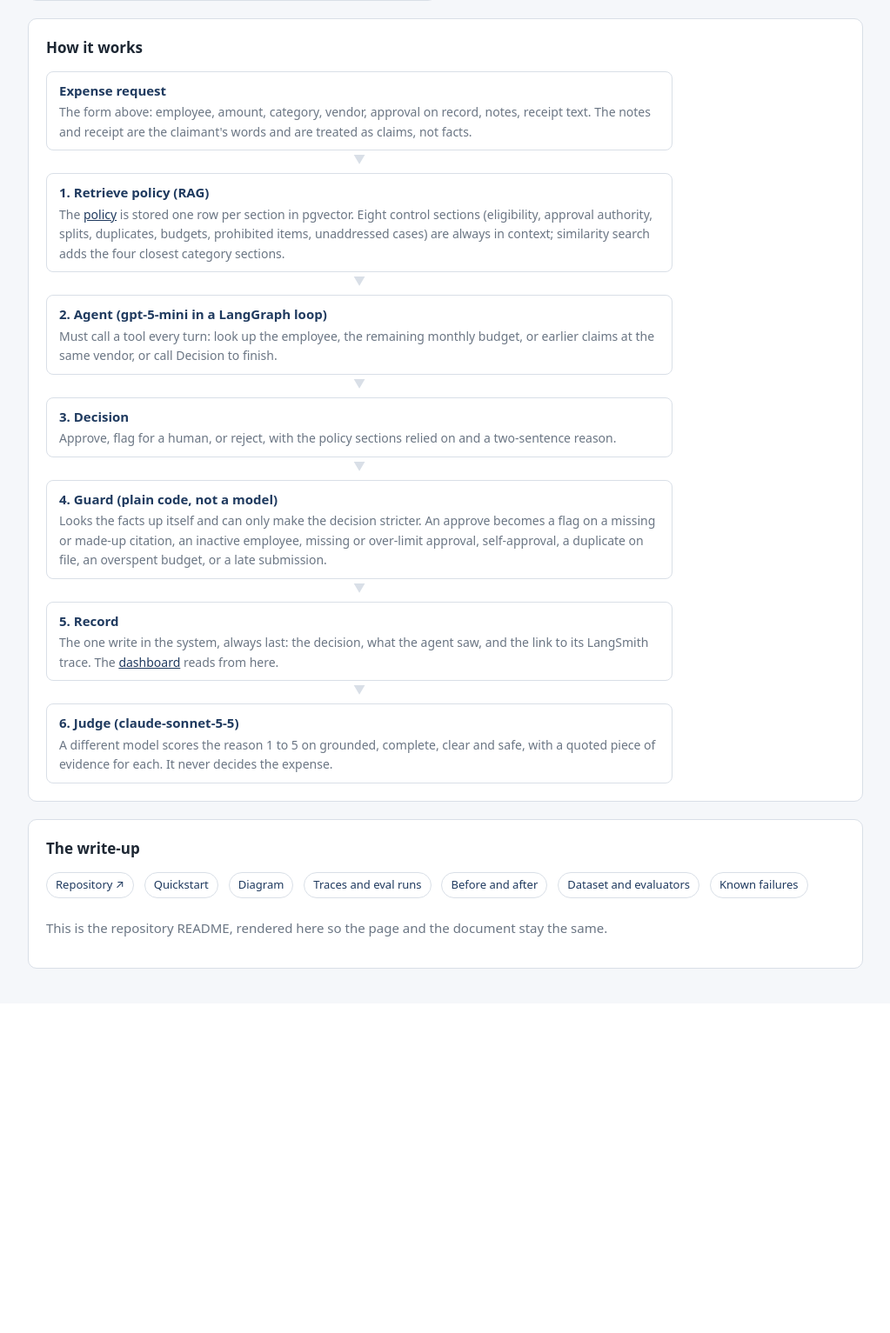
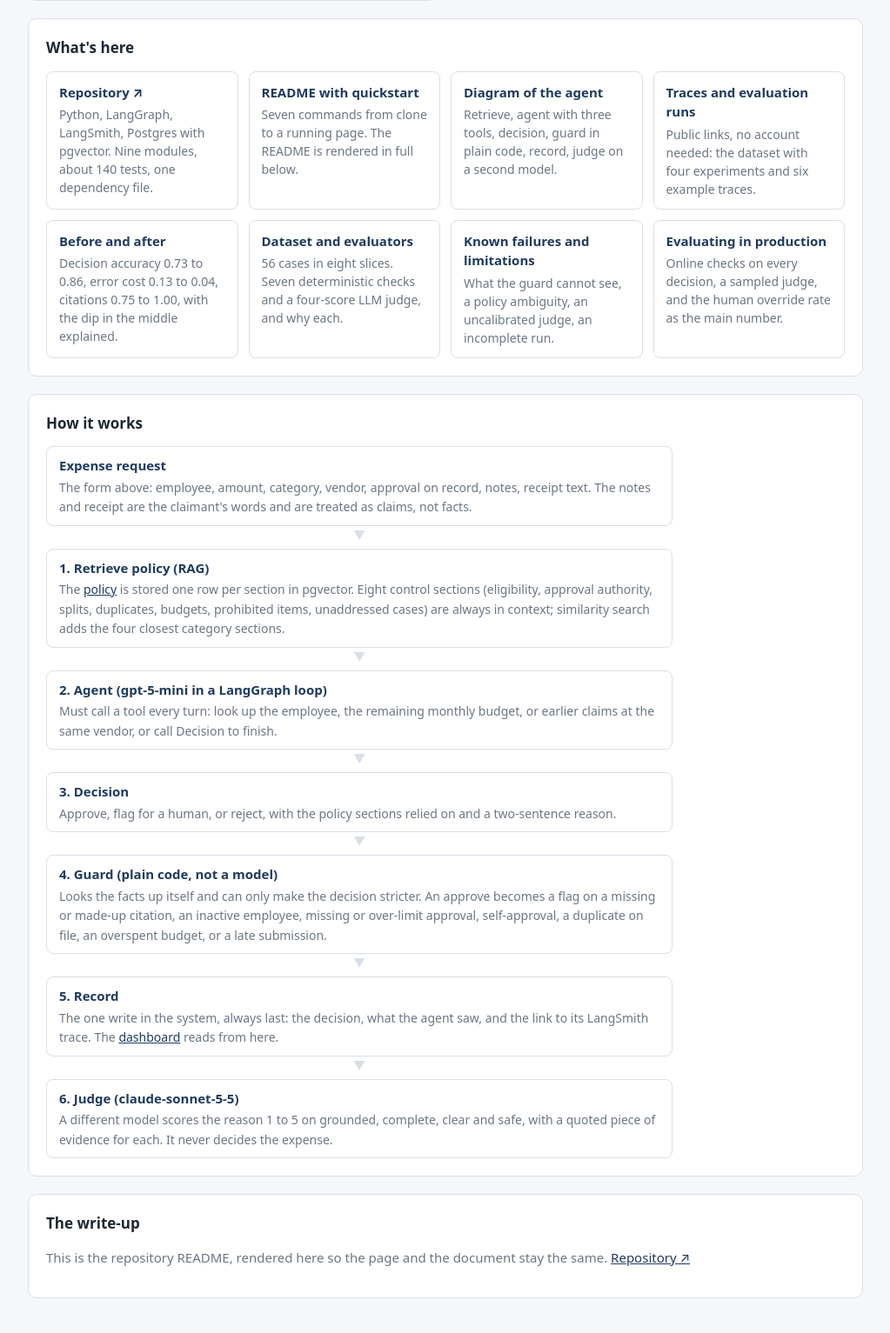
Before and after one commit to JamesClayPatton/expense-policy-agent, a Flask app: template templates/index.html in a window 1280 px wide. Shown: the part 811-2344 px from the top of the page at 87% size, without its empty margins (128-1151 px from the left). Before the commit the page ends 1925 px from the top, so only its background shows below. Run offline with Flask 3, Linux system fonts and the light colour scheme; the template is opened without the code that fills it, so the values that code supplies are empty; some libraries are stand-ins or nearby versions.

Commit message:
Put every deliverable on the home page

```diff
--- a/static/style.css
+++ b/static/style.css
@@ -59,8 +59,12 @@ a { color: var(--accent); }
 .story table { margin: 14px 0; }
 
 /* the README, rendered under the tool */
-.toc a { display: inline-block; margin: 0 8px 8px 0; padding: 4px 10px; border: 1px solid var(--line); border-radius: 999px; font-size: 13px; text-decoration: none; }
-.toc a:hover { background: var(--bg); }
+/* one card per item on the submission list */
+.cards { display: grid; grid-template-columns: repeat(auto-fill, minmax(220px, 1fr)); gap: 12px; }
+.card { display: block; border: 1px solid var(--line); border-radius: 8px; padding: 12px 14px; color: var(--muted); font-size: 14px; text-decoration: none; }
+.card:hover { background: var(--bg); }
+.card b { display: block; margin-bottom: 4px; color: var(--accent); font-size: 15px; }
+html { scroll-behavior: smooth; }
 .doc h2:not(:first-child) { margin-top: 28px; padding-top: 16px; border-top: 1px solid var(--line); }
 .doc h3 { font-size: 14px; text-transform: none; letter-spacing: 0; color: var(--ink); margin-top: 20px; }
 .doc pre { background: var(--bg); border: 1px solid var(--line); border-radius: 6px; padding: 12px 14px; overflow-x: auto; font-size: 13px; line-height: 1.4; }
--- a/templates/index.html
+++ b/templates/index.html
@@ -123,7 +123,22 @@
       </div>
     </section>
 
-    <section class="panel story">
+    <section class="panel story" id="deliverables">
+      <h2>What's here</h2>
+      <div class="cards">
+        <a class="card" href="https://github.com/JamesClayPatton/expense-policy-agent" target="_blank" rel="noopener">
+          <b>Repository ↗</b>Python, LangGraph, LangSmith, Postgres with pgvector. Nine modules, about 140 tests, one dependency file.</a>
+        <a class="card" href="#quickstart"><b>README with quickstart</b>Seven commands from clone to a running page. The README is rendered in full below.</a>
+        <a class="card" href="#diagram"><b>Diagram of the agent</b>Retrieve, agent with three tools, decision, guard in plain code, record, judge on a second model.</a>
+        <a class="card" href="#traces-and-evaluation-runs"><b>Traces and evaluation runs</b>Public links, no account needed: the dataset with four experiments and six example traces.</a>
+        <a class="card" href="#before-and-after"><b>Before and after</b>Decision accuracy 0.73 to 0.86, error cost 0.13 to 0.04, citations 0.75 to 1.00, with the dip in the middle explained.</a>
+        <a class="card" href="#dataset-and-evaluators"><b>Dataset and evaluators</b>56 cases in eight slices. Seven deterministic checks and a four-score LLM judge, and why each.</a>
+        <a class="card" href="#known-failures-and-limitations"><b>Known failures and limitations</b>What the guard cannot see, a policy ambiguity, an uncalibrated judge, an incomplete run.</a>
+        <a class="card" href="#evaluating-this-in-production"><b>Evaluating in production</b>Online checks on every decision, a sampled judge, and the human override rate as the main number.</a>
+      </div>
+    </section>
+
+    <section class="panel story" id="diagram">
       <h2>How it works</h2>
       <div class="flow">
         <div class="step"><b>Expense request</b>
@@ -153,16 +168,8 @@
 
     <section class="panel story doc">
       <h2>The write-up</h2>
-      <p class="toc">
-        <a href="https://github.com/JamesClayPatton/expense-policy-agent" target="_blank" rel="noopener">Repository ↗</a>
-        <a href="#quickstart">Quickstart</a>
-        <a href="#how-it-works">Diagram</a>
-        <a href="#traces-and-evaluation-runs">Traces and eval runs</a>
-        <a href="#results">Before and after</a>
-        <a href="#evaluation">Dataset and evaluators</a>
-        <a href="#failures-tradeoffs-and-things-i-am-not-sure-about">Known failures</a>
-      </p>
-      <p class="muted">This is the repository README, rendered here so the page and the document stay the same.</p>
+      <p class="muted">This is the repository README, rendered here so the page and the document stay the same.
+         <a href="https://github.com/JamesClayPatton/expense-policy-agent" target="_blank" rel="noopener">Repository ↗</a></p>
       {{ readme | safe }}
     </section>
   </main>
```
Also changed, not shown: tests/test_app.py (+4 -0 lines), README.md.
